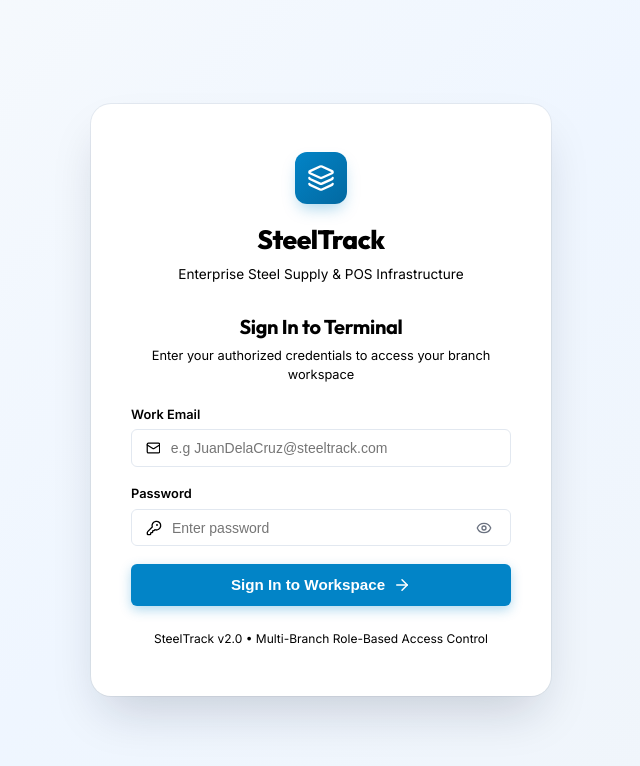
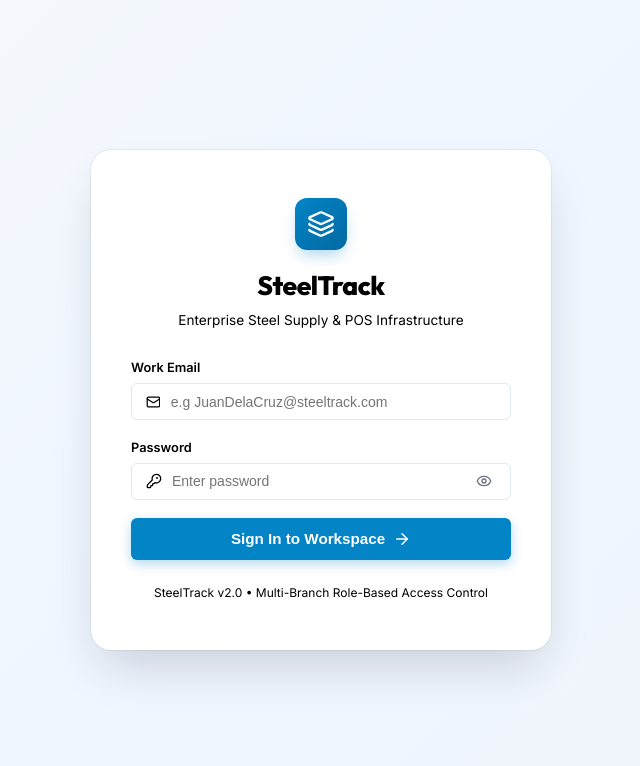
Before and after one commit to Zenra010101/SteelTrack, a React (Vite) app in the folder frontend/: page / in a window 1280 px wide. Shown: the top 766 px of the page, without its empty margins (319-959 px from the left). Built offline with nearby package versions, Linux system fonts and the light colour scheme.

Commit message:
Update login screen header layout

```diff
--- a/frontend/src/components/LoginScreen.tsx
+++ b/frontend/src/components/LoginScreen.tsx
@@ -145,13 +145,6 @@ export function LoginScreen({ onLogin, notice: _notice }: LoginScreenProps) {
             </p>
           </div>
 
-          <div className="login-heading" style={{ textAlign: 'center', marginBottom: '1.25rem' }}>
-            <h2 style={{ fontSize: '1.25rem', fontWeight: 700, margin: 0 }}>Sign In to Terminal</h2>
-            <p style={{ fontSize: '0.8rem', color: '#000000', marginTop: '0.25rem' }}>
-              Enter your authorized credentials to access your branch workspace
-            </p>
-          </div>
-
           {/* Feedback & Notices */}
           {redirectNotice && (
             <div className="login-auto-notice" style={{ background: '#ECFDF5', borderColor: '#A7F3D0', color: '#065F46', marginBottom: '1rem' }}>
```
